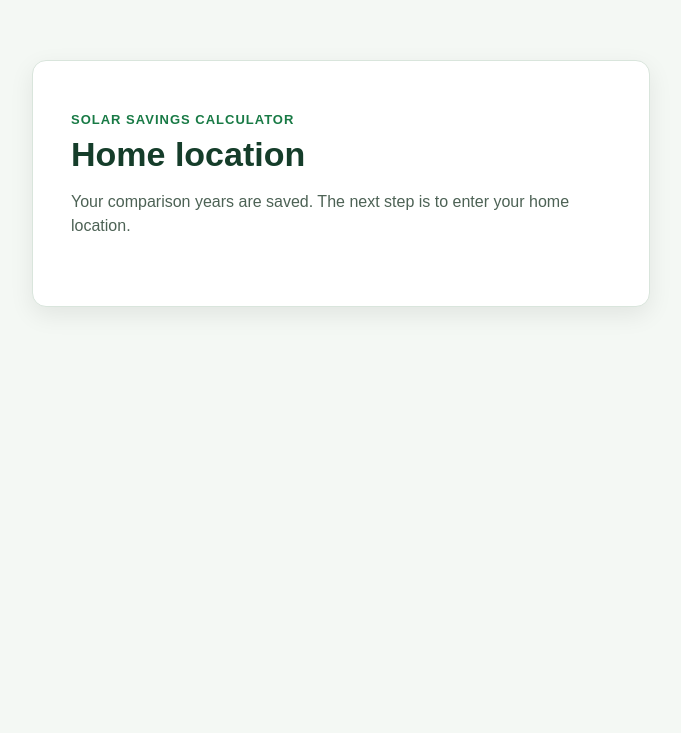
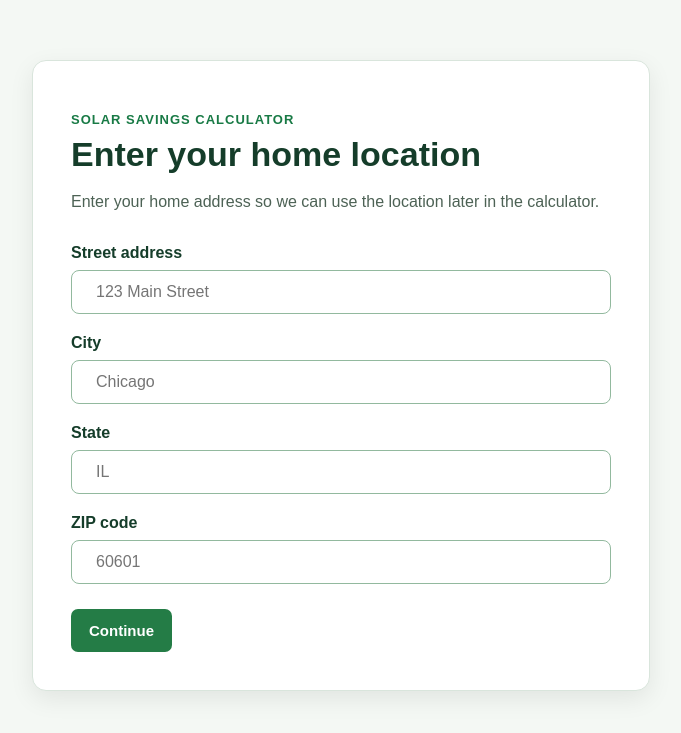
Before and after one commit to FadyHanna2/Solar-Savings-Calculator-Project, a Flask app: page /home-location in a window 1280 px wide. Shown: the top 733 px of the page, without its empty margins (299-980 px from the left). Run offline with Flask 3, Linux system fonts and the light colour scheme; the visitor is signed in with stand-in values (Sample User, id 1).

Commit message:
HL.1 Create the home address form

```diff
--- a/templates/home_location.html
+++ b/templates/home_location.html
@@ -10,11 +10,63 @@
 
         <p class="small-title">SOLAR SAVINGS CALCULATOR</p>
 
-        <h1>Home location</h1>
+        <h1>Enter your home location</h1>
 
         <p class="description">
-            Your comparison years are saved. The next step is to enter your home location.
+            Enter your home address so we can use the location later in the calculator.
         </p>
+
+        <form>
+
+            <label for="street_address">Street address</label>
+
+            <div class="input-box">
+                <input
+                    type="text"
+                    id="street_address"
+                    name="street_address"
+                    placeholder="123 Main Street"
+                >
+            </div>
+
+            <label for="city">City</label>
+
+            <div class="input-box">
+                <input
+                    type="text"
+                    id="city"
+                    name="city"
+                    placeholder="Chicago"
+                >
+            </div>
+
+            <label for="state">State</label>
+
+            <div class="input-box">
+                <input
+                    type="text"
+                    id="state"
+                    name="state"
+                    placeholder="IL"
+                >
+            </div>
+
+            <label for="zip_code">ZIP code</label>
+
+            <div class="input-box">
+                <input
+                    type="text"
+                    id="zip_code"
+                    name="zip_code"
+                    placeholder="60601"
+                >
+            </div>
+
+            <button type="button">
+                Continue
+            </button>
+
+        </form>
 
     </div>
 
```
